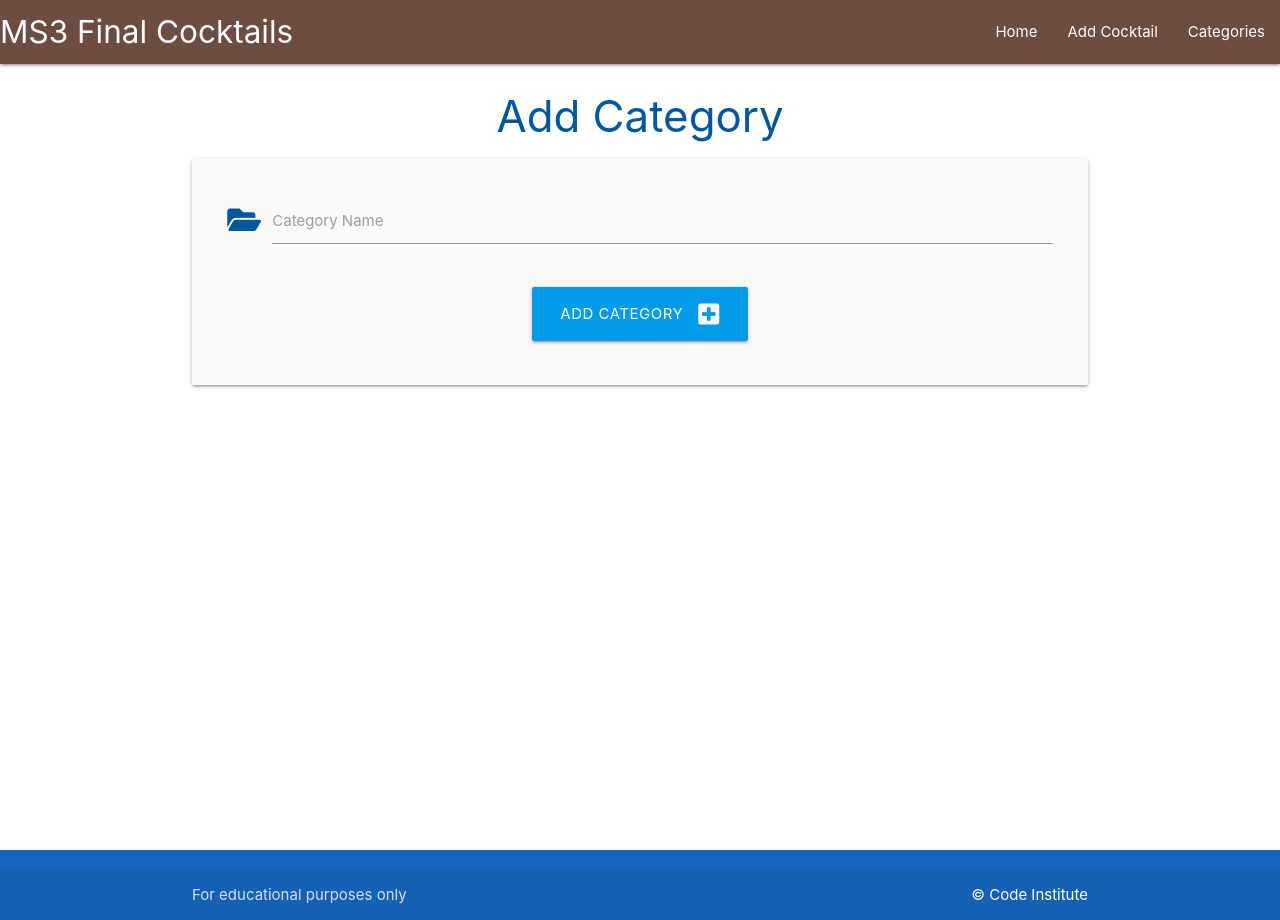
After one commit to rhysmoggs/ms3-final-cocktails, a Flask app: page /add_category in a window 1280 px wide. The commit adds this page. Run offline with Flask 2, Linux system fonts and the light colour scheme; some libraries are stand-ins or nearby versions.

Commit message:
Create categories.html and add_category.html template files

```diff
--- a/cocktails/routes.py
+++ b/cocktails/routes.py
@@ -11,3 +11,18 @@ from cocktails.models import Category, Users
 def get_cocktails():
     cocktails = list(mongo.db.cocktails.find())
     return render_template("cocktails.html", cocktails=cocktails)
+
+
+@app.route("/categories")
+def categories():
+    return render_template("categories.html")
+
+
+@app.route("/add_category", methods=["GET", "POST"])
+def add_category():
+    if request.method == "POST":
+        category = Category(category_name=request.form.get("category_name"))
+        db.session.add(category)
+        db.session.commit()
+        return redirect(url_for("categories"))
+    return render_template("add_category.html")
--- /dev/null
+++ b/cocktails/templates/add_category.html
@@ -0,0 +1,28 @@
+{% extends "base.html" %}
+{% block content %}
+
+<h3 class="light-blue-text text-darken-4 center-align">Add Category</h3>
+
+<div class="row card-panel grey lighten-5">
+    <form class="col s12" method="POST" action="{{ url_for('add_category') }}">
+        <!-- category name -->
+        <div class="row">
+            <div class="input-field col s12">
+                <i class="fas fa-folder-open prefix light-blue-text text-darken-4"></i>
+                <input id="category_name" name="category_name" minlength="3" maxlength="25" type="text" class="validate"
+                    required>
+                <label for="category_name">Category Name</label>
+            </div>
+        </div>
+        <!-- submit button -->
+        <div class="row">
+            <div class="col s12 center-align">
+                <button type="submit" class="btn-large light-blue darken-1">
+                    Add Category <i class="fas fa-plus-square right"></i>
+                </button>
+            </div>
+        </div>
+    </form>
+</div>
+
+{% endblock %}
--- a/cocktails/templates/base.html
+++ b/cocktails/templates/base.html
@@ -26,7 +26,7 @@
                 <ul class="right hide-on-med-and-down">
                     <li><a href="{{ url_for('get_cocktails') }}">Home</a></li>
                     <li><a href="">Add Cocktail</a></li>
-                    <li><a href="">Categories</a></li>
+                    <li><a href="{{ url_for('categories') }}">Categories</a></li>
                 </ul>
             </div>
         </nav>
@@ -35,7 +35,7 @@
         <ul class="sidenav" id="mobile-demo">
             <li><a href="{{ url_for('get_cocktails') }}">Home</a></li>
             <li><a href="">Add Cocktail</a></li>
-            <li><a href="">Categories</a></li>
+            <li><a href="{{ url_for('categories') }}">Categories</a></li>
         </ul>
     </header>
 
--- a/cocktails/templates/cocktails.html
+++ b/cocktails/templates/cocktails.html
@@ -1,7 +1,7 @@
 {% extends "base.html" %}
 {% block content %}
 
-    <h2>I'm extending the base template!</h2>
+    <h3 class="light-blue-text text-darken-4 center-align">Cocktails</h3>
 
     {% for recipe in recipes %}
         {{ recipe.cocktail_name }}<br>
```
Also changed, not shown: cocktails/templates/categories.html (added, +14 -0 lines).
